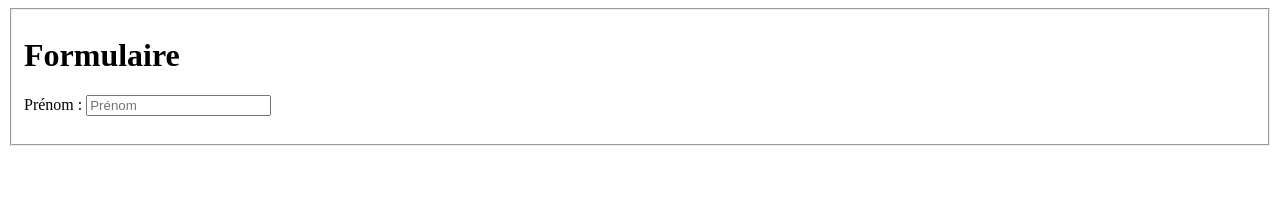
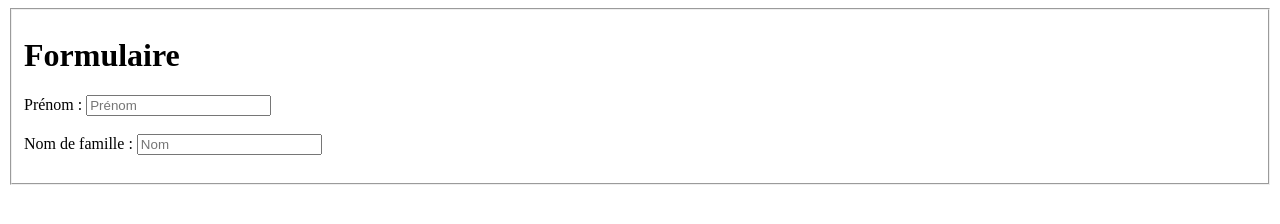
Before and after one commit to pirate62/formulaire-HTML, a plain HTML site: page index.html in a window 1280 px wide. Drawn offline with Linux system fonts and the light colour scheme.

Commit message:
docs: create form name family

```diff
--- a/index.html
+++ b/index.html
@@ -12,5 +12,8 @@
         <form>
             <label for="prenom">Prénom :</label>
             <input type="text" id="prenom" name="prenom" placeholder="Prénom" required><br><br>
+
+            <label for="nom">Nom de famille :</label>
+            <input type="text" id="nom" name="nom" placeholder="Nom"><br><br>
 </body>
 </html>
```
